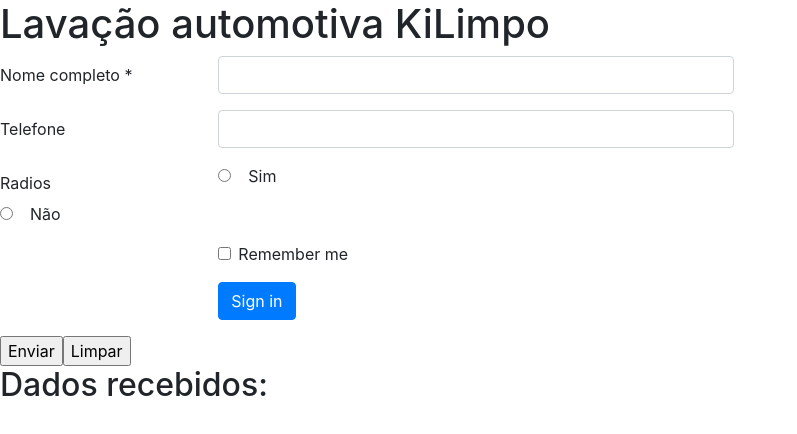
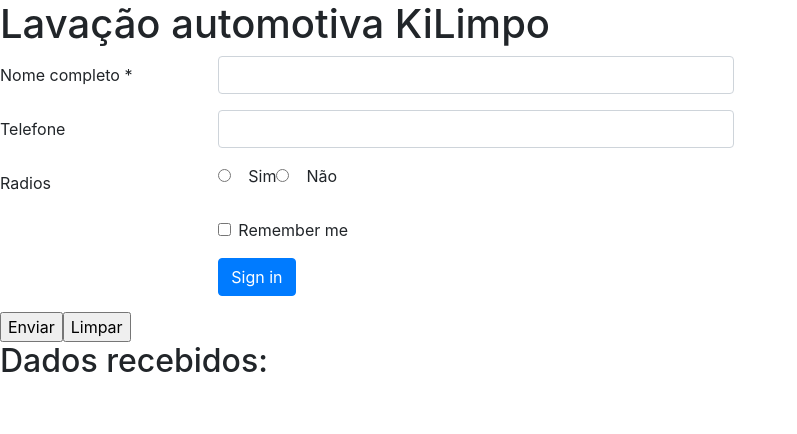
Before and after one commit to Oivasmf/Kilimpo-frontend, a React (Create React App) app: page / in a window 1280 px wide. Shown: the top 434 px of the page, without its empty margins (0-797 px from the left). Built offline with nearby package versions, Linux system fonts and the light colour scheme.

Commit message:
Update form-kilimpo.js

```diff
--- a/src/components/form-kilimpo.js
+++ b/src/components/form-kilimpo.js
@@ -191,10 +191,10 @@ export default class FormKilimpo extends Component {
                     <Form.Label as="legend" column sm={2}>
                         Radios
                     </Form.Label>
+                    <Col sm={10}>
         {
             this.state.whats.map((obj, idx) => {
                 return(<React.Fragment key={idx}>
-                    <Col sm={10}>
                         <Form.Check inline
                         type="radio"
                         name="Whatsapp"
@@ -202,10 +202,10 @@ export default class FormKilimpo extends Component {
                         value={obj.value}
                         onChange={this.onChangeWhatsapp} />
                         {obj.label}
-                    </Col>
                 </React.Fragment>);
             })
         }
+                    </Col>
 
     </Form.Group>
   </fieldset>
```
